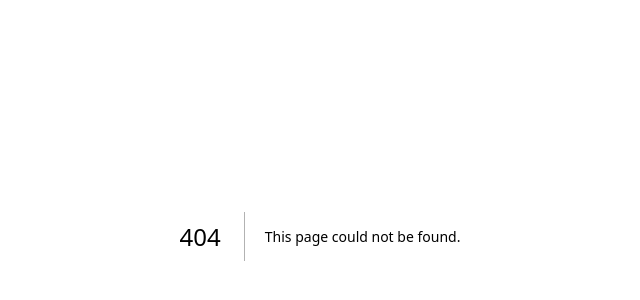
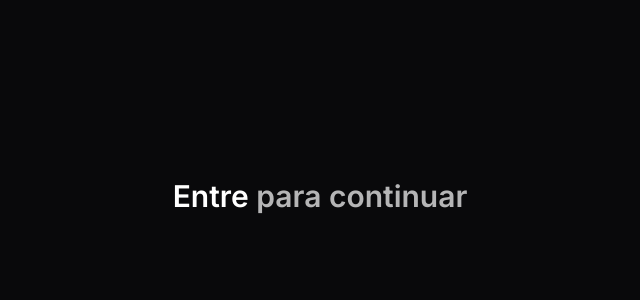
Before and after one commit to gabriellima2/auth-app-with-next, a Next.js app: page /login in a window 1280 px wide. Before the commit this address had no page. Shown: the part 164-464 px from the top of the page, without its empty margins (320-960 px from the left). Built offline with nearby package versions, Linux system fonts and the light colour scheme.

Commit message:
feat: adds initial structure to login page

```diff
--- /dev/null
+++ b/src/app/components/AuthForms/SignInAuthForm.tsx
@@ -0,0 +1,3 @@
+export const SignInAuthForm = () => {
+	return <form></form>;
+};
--- a/src/app/components/AuthForms/index.ts
+++ b/src/app/components/AuthForms/index.ts
@@ -1 +1,2 @@
 export * from "./SignUpAuthForm";
+export * from "./SignInAuthForm";
--- /dev/null
+++ b/src/app/login/page.tsx
@@ -0,0 +1,12 @@
+import { CenterFullScreen, SignInAuthForm } from "../components";
+
+export default function Login() {
+	return (
+		<CenterFullScreen className="flex-col gap-20">
+			<h1 className="font-semibold text-3xl">
+				Entre <span className="opacity-70">para continuar</span>
+			</h1>
+			<SignInAuthForm />
+		</CenterFullScreen>
+	);
+}
```
